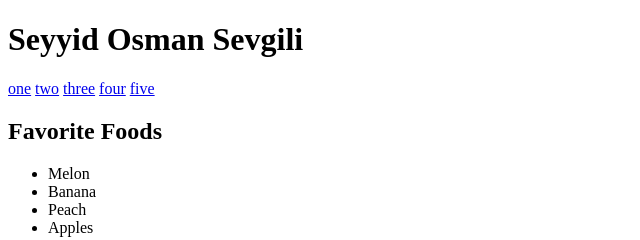
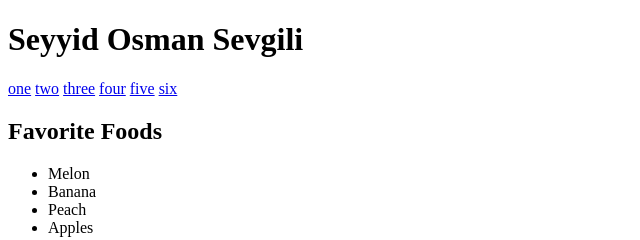
Before and after one commit to Seyyidosman/Seyyidosman.github.io, a plain HTML site: page index.html in a window 1280 px wide. Shown: the top 240 px of the page, 0-640 px from the left. Drawn offline with Linux system fonts and the light colour scheme.

Commit message:
I added six

```diff
--- a/index.html
+++ b/index.html
@@ -14,6 +14,7 @@
                 <a href="#one">three</a>
                 <a href="#one">four</a>
                 <a href="#one">five</a>
+                <a href="#one">six</a>
             </nav>
         </header>
 
```
